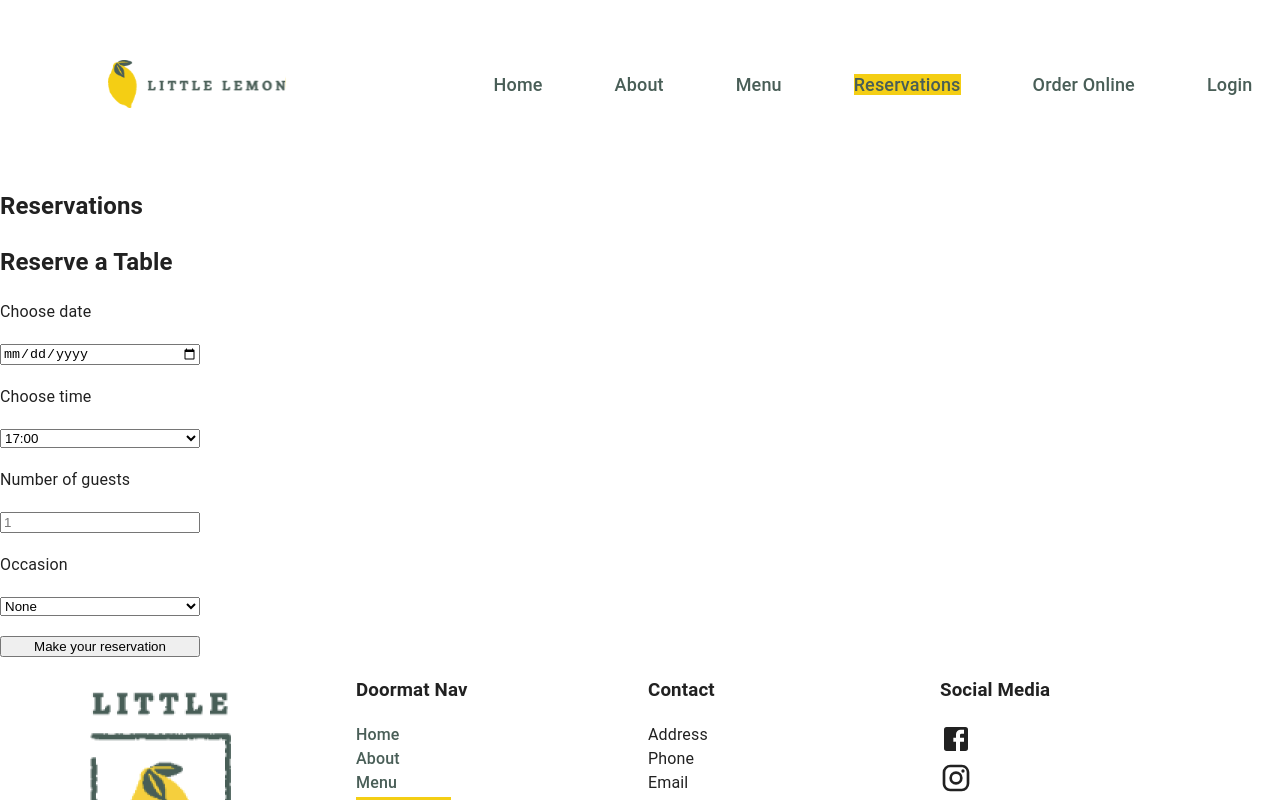
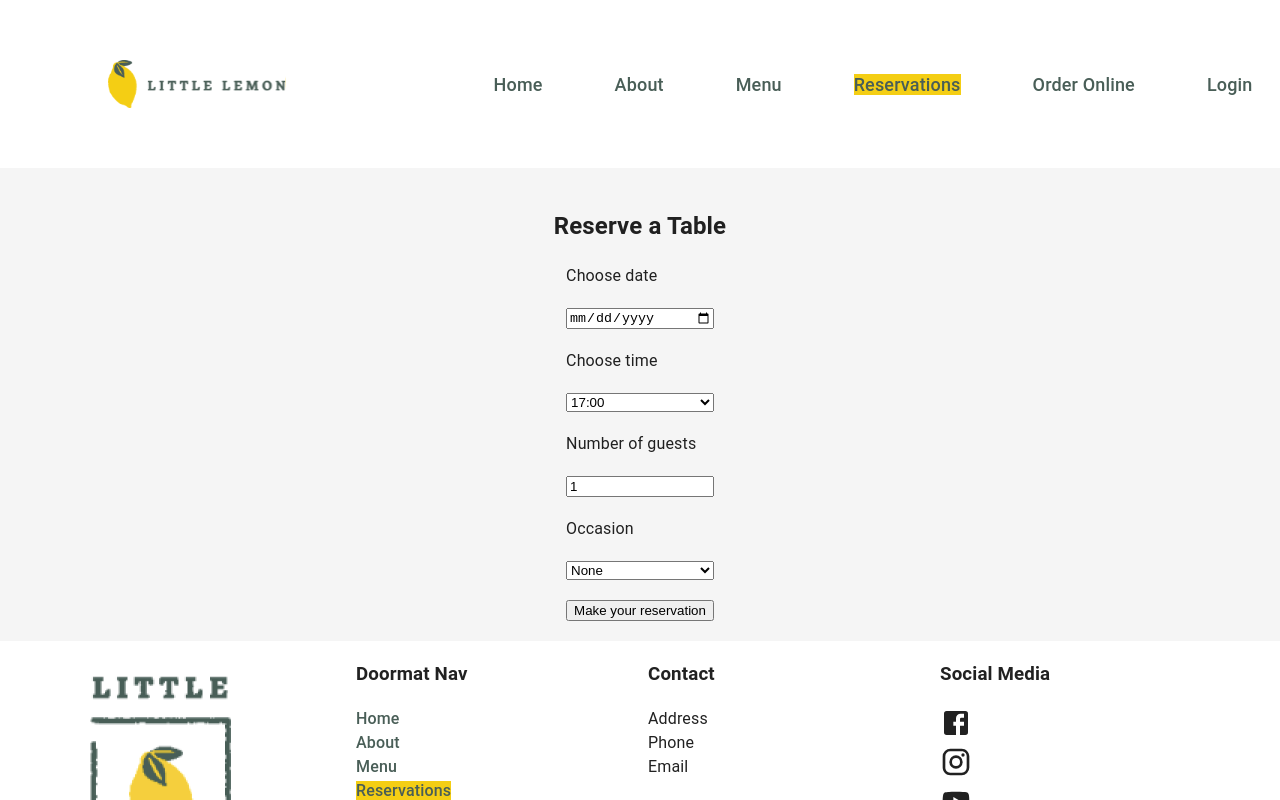
Before and after one commit to djbauch/little-lemon-2, a React (Vite) app: page /reservations in a window 1280 px wide. Shown: the top 800 px of the page. Built offline with nearby package versions, Linux system fonts and the light colour scheme.

Commit message:
Form is working with state

```diff
--- a/src/components/BookingForm.tsx
+++ b/src/components/BookingForm.tsx
@@ -7,22 +7,32 @@ interface BookingFormProps {
 
 const BookingForm = (props: BookingFormProps) => {
   const { availableTimes } = props
+  const [date, setDate] = React.useState(new Date().toDateString())
+  const [time, setTime] = React.useState('availableTimes[0]')
+  const [guests, setGuests] = React.useState(1)
+  const [occasion, setOccasion] = React.useState('None')
+
+  const handleSubmit = (e: React.FormEvent) => {
+    e.preventDefault()
+    console.log('Reservation submitted:', { date, time, guests, occasion })
+  }
+
   return (
     <>
       <h1>Reserve a Table</h1>
-      <form style={{ display: 'grid', maxWidth: '200px', gap: '20px' }}>
+      <form onSubmit={handleSubmit} style={{ display: 'grid', maxWidth: '200px', gap: '20px' }}>
         <label htmlFor='res-date'>Choose date</label>
-        <input type='date' id='res-date' />
+        <input type='date' id='res-date' value={date} onChange={(e) => setDate(e.target.value) }/>
         <label htmlFor='res-time'>Choose time</label>
-        <select id='res-time'>
+        <select id='res-time' value={time} onChange={(e) => setTime(e.target.value)}>
           {availableTimes.map((time: string) => (
             <option key={time}>{time}</option>
           ))}
         </select>
         <label htmlFor='res-guests'>Number of guests</label>
-        <input type='number' placeholder='1' min='1' max='10' id='res-guests' />
+        <input type='number' placeholder='1' min='1' max='10' id='res-guests' value={guests} onChange={e => setGuests(+e.target.value)} />
         <label htmlFor='occasion'>Occasion</label>
-        <select id='occasion'>
+        <select id='occasion' value={occasion} onChange={(e) => setOccasion(e.target.value)}>
           <option>None</option>
           <option>Birthday</option>
           <option>Anniversary</option>
--- a/src/layouts/Reservations.tsx
+++ b/src/layouts/Reservations.tsx
@@ -82,8 +82,8 @@ export const Reservations = () => {
   return (
     <>
       <Header />
-      <section className='reservations'>
-        <h2>Reservations</h2>
+      <section className='reservations' style={{ display: 'flex', flexDirection: 'column', alignItems: 'center', backgroundColor: '#f5f5f5', padding: '20px' }}>
+
         <BookingForm availableTimes={availableTimes} setAvailableTimes={setAvailableTimes} />
       </section>
       <Footer />
```
